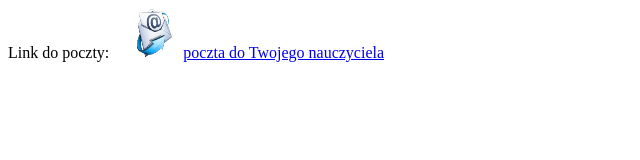
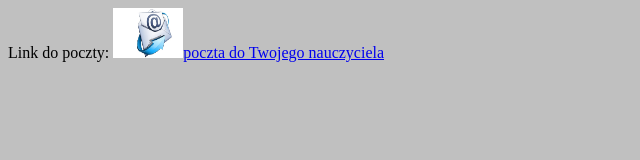
Before and after one commit to NatanZSE/programowanie, a plain HTML site: page poczta_Zagdański.html in a window 1280 px wide. Shown: the whole page, without its empty margins (0-640 px from the left). Drawn offline with Linux system fonts and the light colour scheme.

Commit message:
Update poczta_Zagdański.html

```diff
--- a/poczta_Zagdański.html
+++ b/poczta_Zagdański.html
@@ -5,7 +5,7 @@
 			<meta charset="utf-8">
 			<title> </title>
 		</head>
-		<body>
+		<body bgcolor=silver>
 			Link do poczty: <a href ="mailto:mkryniew@ids.gda.pl"><img src="poczta.png" border=0 width=70 height=50>poczta do Twojego nauczyciela</a>
 		</body>
 	</html>
```
